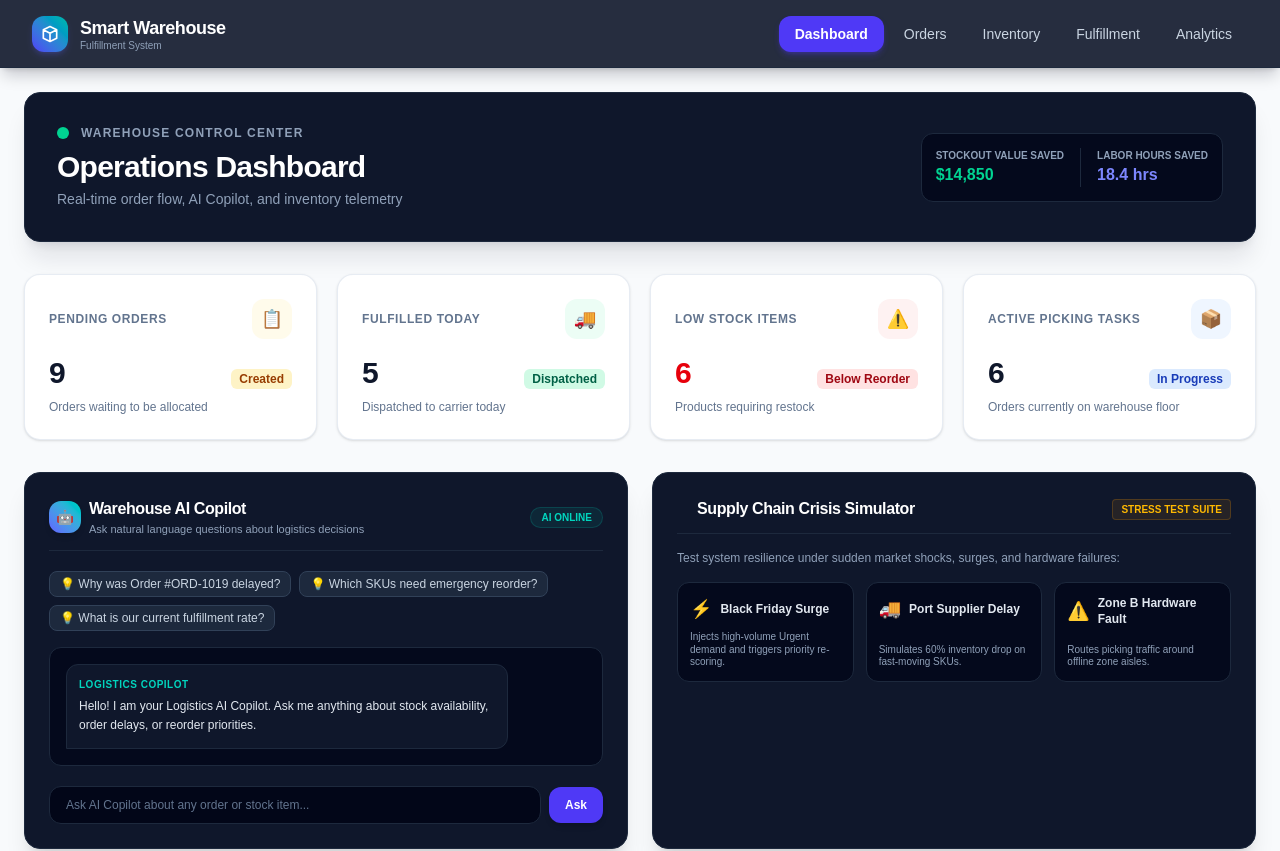
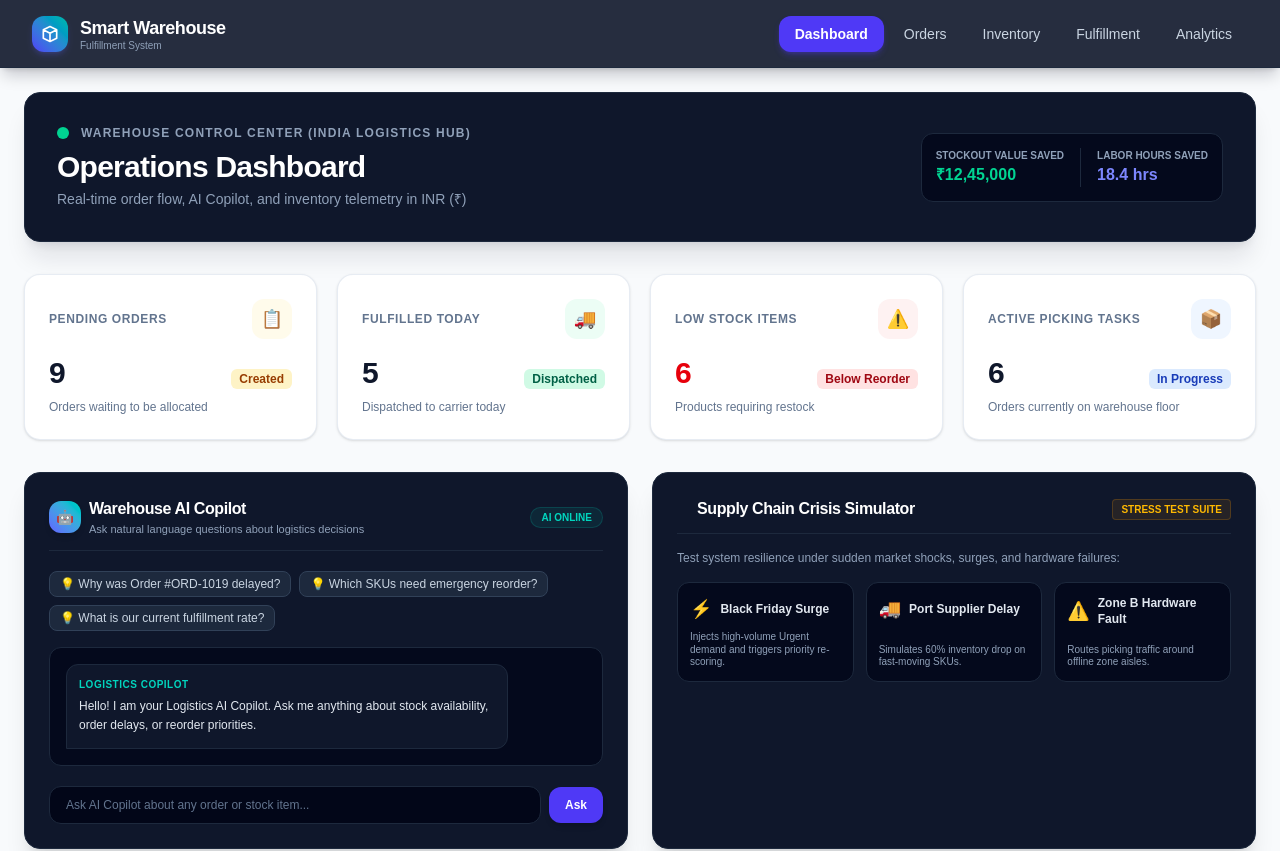
Before and after one commit to ajay-Ai-Ds/smart-warehouse-system, a Next.js app: page /dashboard in a window 1280 px wide. Shown: the top 851 px of the page. Built offline with nearby package versions, Linux system fonts and the light colour scheme.

Commit message:
Update currency formatting and financial ROI counters to Indian Rupees (INR ₹)

```diff
--- a/app/dashboard/page.jsx
+++ b/app/dashboard/page.jsx
@@ -63,17 +63,17 @@ export default function DashboardPage() {
           <div>
             <div className="flex items-center space-x-3 mb-2">
               <span className="h-3 w-3 rounded-full bg-emerald-400 animate-pulse"></span>
-              <span className="text-xs uppercase tracking-widest font-bold text-slate-400">Warehouse Control Center</span>
+              <span className="text-xs uppercase tracking-widest font-bold text-slate-400">Warehouse Control Center (India Logistics Hub)</span>
             </div>
             <h1 className="text-3xl font-extrabold tracking-tight text-white">Operations Dashboard</h1>
-            <p className="text-sm text-slate-400 mt-1">Real-time order flow, AI Copilot, and inventory telemetry</p>
+            <p className="text-sm text-slate-400 mt-1">Real-time order flow, AI Copilot, and inventory telemetry in INR (₹)</p>
           </div>
 
-          {/* ROI & Financial Value Saved Counter (Judge-Bait Widget) */}
+          {/* ROI & Financial Value Saved Counter in Indian Rupees (₹) */}
           <div className="flex items-center space-x-4 bg-slate-950/80 border border-slate-800 p-3.5 rounded-xl">
             <div className="border-r border-slate-800 pr-4">
               <span className="text-[10px] text-slate-400 block uppercase font-bold">Stockout Value Saved</span>
-              <span className="text-base font-extrabold text-emerald-400 font-mono">$14,850</span>
+              <span className="text-base font-extrabold text-emerald-400 font-mono">₹12,45,000</span>
             </div>
             <div>
               <span className="text-[10px] text-slate-400 block uppercase font-bold">Labor Hours Saved</span>
@@ -145,7 +145,7 @@ export default function DashboardPage() {
           </div>
         </div>
 
-        {/* AI Copilot & Crisis Simulator Widgets (Hackathon Winners) */}
+        {/* AI Copilot & Crisis Simulator Widgets */}
         <div className="grid grid-cols-1 lg:grid-cols-2 gap-6">
           <WarehouseCopilot />
           <DisruptionSimulator />
```
